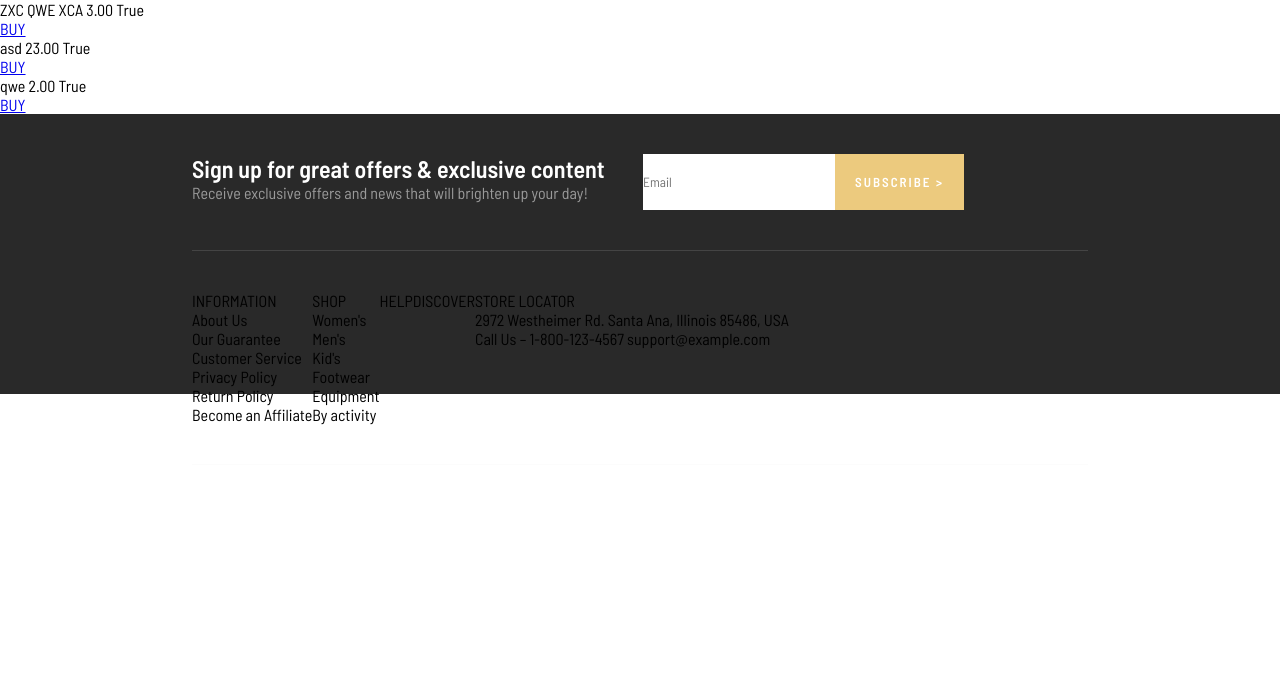
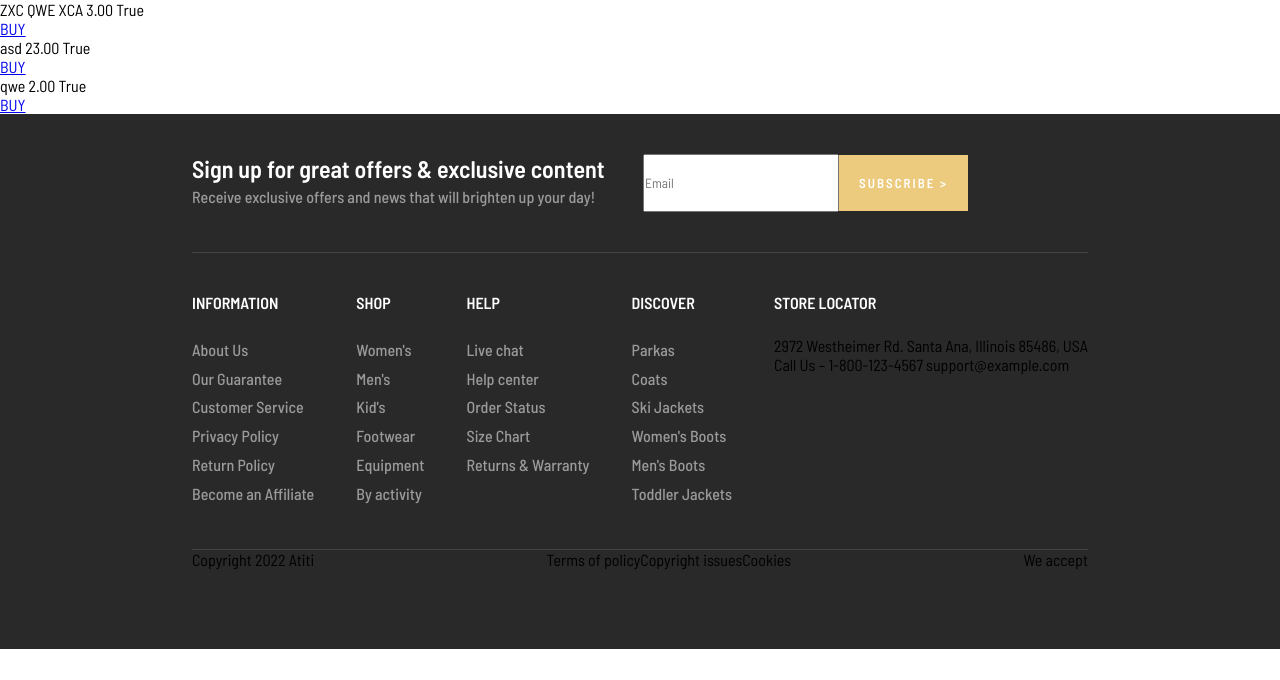
Before and after one commit to allldo/prep_kz, a Django app: page / in a window 1280 px wide. Shown: the part 120-800 px from the top of the page. Run offline with Django 4.2, Linux system fonts and the light colour scheme; data comes from the database, SQL or seed files in the repository; both versions use the stored data as it was after the commit.

Commit message:
base footer styles

```diff
--- a/static/shop/base.css
+++ b/static/shop/base.css
@@ -43,7 +43,6 @@ body{
 }
 
 footer{
-    height: 35vh;
     background-color: #292929;
 }
 .footer_p24{
@@ -53,6 +52,13 @@ footer{
 }
 .footer_p{
     color: #9A9A9A;
+    font-weight: 500;
+    line-height: 1.8;
+}
+.footer_p_headline{
+    color: white;
+    margin-bottom: 3vh;
+    font-weight: 550;
 }
 .footer_first_block_wrapper{
     width: 70%;
@@ -61,6 +67,7 @@ footer{
     padding-bottom: 5vh;
     margin: 5vh auto 0 auto;
     border-bottom: 1px solid #eaeaea24;
+
 }
 .footer_second_block_wrapper{
         width: 70%;
@@ -69,6 +76,7 @@ footer{
     padding-bottom: 5vh;
     margin: 5vh auto 0 auto;
     border-bottom: 1px solid #eaeaea24;
+    justify-content: space-between;
 }
 .footer_flex_input{
     display: flex;
@@ -79,27 +87,40 @@ footer{
     margin: 0;
     width: 15vw;
     padding: 0;
-    border: none;
-    outline: none;
+    /*border: none;*/
+    /*outline: none;*/
+    flex: 1;
 }
 .footer_subscribe_button{
     text-align: center;
     align-self: center;
+    justify-content: center;
     color: white;
     font-size: 13px;
     font-weight: 600;
     background-color: #ECCA7E;
     margin: 0;
     padding: 20px;
-    outline: none;
-    border: none;
+    border: 2px;
     letter-spacing: 2px;
 }
 .footer_subscribe_button:hover{
     background-color: #e7bd5e;
+    cursor: pointer;
 }
 .footer_flex_p{
     display: flex;
     flex-direction: column;
 
 }
+.footer_third_block_wrapper{
+    display: flex;
+    width: 70%;
+    margin: 0 auto;
+    justify-content: space-between;
+    padding-bottom: 10vh;
+}
+.papers_wrapper{
+    display: flex;
+    flex-direction: row;
+}
--- a/templates/shop/base.html
+++ b/templates/shop/base.html
@@ -65,44 +65,43 @@
     </div>
     <div class="footer_second_block_wrapper">
         <div>
-            <p>INFORMATION</p>
+            <p class="footer_p_headline">INFORMATION</p>
             <div>
-                <p>About Us</p>
-                <p>Our Guarantee</p>
-                <p>Customer Service</p>
-                <p>Privacy Policy</p>
-                <p>Return Policy</p>
-                <p>Become an Affiliate</p>
+                <p class="footer_p">About Us</p>
+                <p class="footer_p">Our Guarantee</p>
+                <p class="footer_p">Customer Service</p>
+                <p class="footer_p">Privacy Policy</p>
+                <p class="footer_p">Return Policy</p>
+                <p class="footer_p">Become an Affiliate</p>
             </div>
         </div>
-        <div>  <p>SHOP</p>
+        <div>  <p class="footer_p_headline">SHOP</p>
             <div>
-                <p>Women's</p>
-                <p>Men's</p>
-                <p>Kid's</p>
-                <p>Footwear</p>
-                <p>Equipment</p>
-                <p>By activity</p>
+                <p class="footer_p">Women's</p>
+                <p class="footer_p">Men's</p>
+                <p class="footer_p">Kid's</p>
+                <p class="footer_p">Footwear</p>
+                <p class="footer_p">Equipment</p>
+                <p class="footer_p">By activity</p>
             </div></div>
-        <div>  <p>HELP</p>
+        <div>  <p class="footer_p_headline">HELP</p>
             <div>
-                <p></p>
-                <p></p>
-                <p></p>
-                <p></p>
-                <p></p>
-                <p></p>
+                <p class="footer_p">Live chat</p>
+                <p class="footer_p">Help center</p>
+                <p class="footer_p">Order Status</p>
+                <p class="footer_p">Size Chart</p>
+                <p class="footer_p">Returns & Warranty</p>
             </div></div>
-        <div>  <p>DISCOVER</p>
+        <div>  <p class="footer_p_headline">DISCOVER</p>
             <div>
-                <p></p>
-                <p></p>
-                <p></p>
-                <p></p>
-                <p></p>
-                <p></p>
+                <p class="footer_p">Parkas</p>
+                <p class="footer_p">Coats</p>
+                <p class="footer_p">Ski Jackets</p>
+                <p class="footer_p">Women's Boots</p>
+                <p class="footer_p">Men's Boots</p>
+                <p class="footer_p">Toddler Jackets</p>
             </div></div>
-        <div>  <p>STORE LOCATOR</p>
+        <div>  <p class="footer_p_headline">STORE LOCATOR</p>
             <div>
                 <p>2972 Westheimer Rd. Santa Ana,
 Illinois 85486, USA</p>
@@ -112,6 +111,19 @@ Illinois 85486, USA</p>
             </div>
         </div>
     </div>
+    <div class="footer_third_block_wrapper">
+        <p>Copyright 2022 Atiti</p>
+        <div class="papers_wrapper">
+            <p>Terms of policy</p>
+            <p>Copyright issues</p>
+            <p>Cookies</p>
+        </div>
+        <div>
+            <p>We accept</p>
+            <div></div>
+            <div></div>
+        </div>
+    </div>
 </div>
 </footer>
 </body>
```
Also changed, not shown: db.sqlite3.
